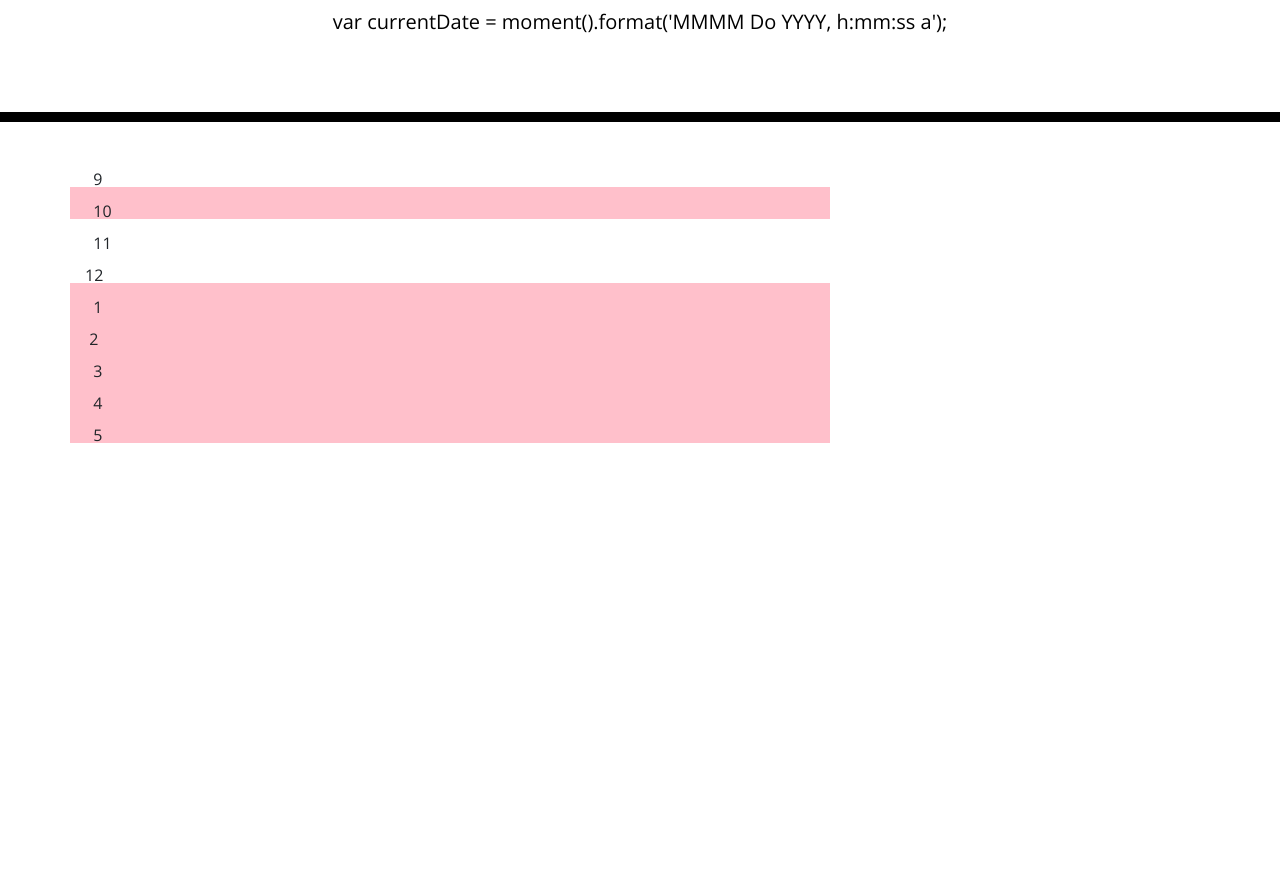
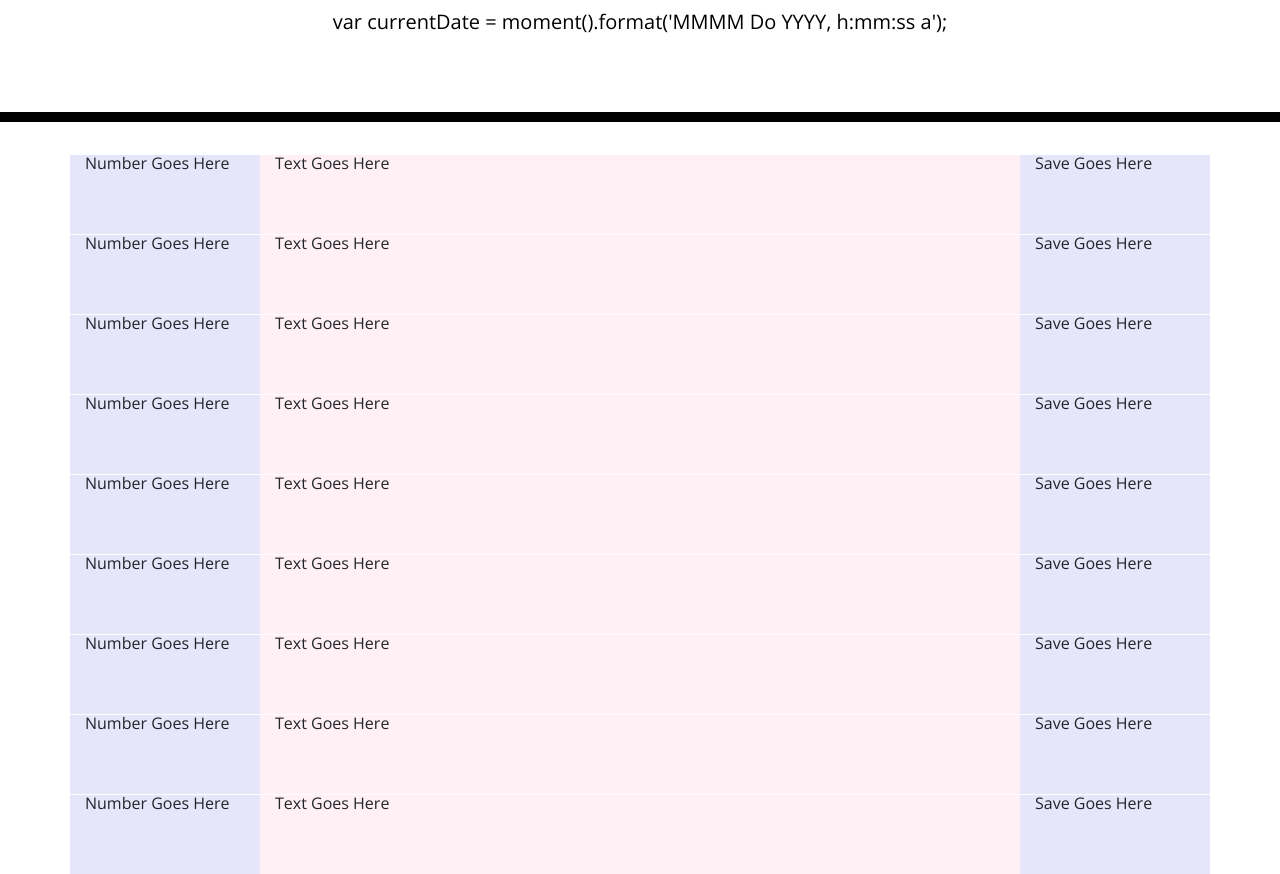
Before and after one commit to rjhprogress/workday_scheduler, a plain HTML site: page index.html in a window 1280 px wide. Shown: the part 182-1056 px from the top of the page. Before the commit the page ends 800 px from the top, so only its background shows below. Drawn offline with nearby package versions, Linux system fonts and the light colour scheme.

Commit message:
building timeblocks

```diff
--- a/index.html
+++ b/index.html
@@ -22,6 +22,7 @@
     <link rel="stylesheet" href="style.css" />
     <title>Work Day Scheduler</title>
   </head>
+<!-- End of Head Section -->
 
 
 
@@ -43,45 +44,62 @@
 
 
     <div class="container">
-      <div class ="row">
       <!-- Timeblocks go here -->
-      <div class="col-md-8" style=" ">
-  9
+      <div class="row">
+     <div class="col-sm-2" style="background-color:lavender;">Number Goes Here</div>
+     <div class="col-sm-8" style="background-color:lavenderblush;">Text Goes Here </div>
+     <div class="col-sm-2" style="background-color:lavender;">Save Goes Here</div>
    </div>
 
-  <div class="col-md-8" style="background-color:pink;">
-  10
+   <div class="row">
+      <div class="col-sm-2" style="background-color:lavender;">Number Goes Here</div>
+      <div class="col-sm-8" style="background-color:lavenderblush;">Text Goes Here </div>
+      <div class="col-sm-2" style="background-color:lavender;">Save Goes Here</div>
     </div>
 
-  <div class="col-md-8" style="">
-  11
+    <div class="row">
+       <div class="col-sm-2" style="background-color:lavender;">Number Goes Here</div>
+       <div class="col-sm-8" style="background-color:lavenderblush;">Text Goes Here </div>
+       <div class="col-sm-2" style="background-color:lavender;">Save Goes Here</div>
      </div>
 
-  <div class="col-md-8" style="">
-12
+     <div class="row">
+        <div class="col-sm-2" style="background-color:lavender;">Number Goes Here</div>
+        <div class="col-sm-8" style="background-color:lavenderblush;">Text Goes Here </div>
+        <div class="col-sm-2" style="background-color:lavender;">Save Goes Here</div>
       </div>
 
-  <div class="col-md-8" style="background-color: pink;">
-  1
+      <div class="row">
+         <div class="col-sm-2" style="background-color:lavender;">Number Goes Here</div>
+         <div class="col-sm-8" style="background-color:lavenderblush;">Text Goes Here </div>
+         <div class="col-sm-2" style="background-color:lavender;">Save Goes Here</div>
        </div>
 
-  <div class="col-md-8" style="background-color: pink;">
- 2
+       <div class="row">
+          <div class="col-sm-2" style="background-color:lavender;">Number Goes Here</div>
+          <div class="col-sm-8" style="background-color:lavenderblush;">Text Goes Here </div>
+          <div class="col-sm-2" style="background-color:lavender;">Save Goes Here</div>
         </div>
 
-  <div class="col-md-8" style="background-color: pink;">
-  3
+        <div class="row">
+           <div class="col-sm-2" style="background-color:lavender;">Number Goes Here</div>
+           <div class="col-sm-8" style="background-color:lavenderblush;">Text Goes Here </div>
+           <div class="col-sm-2" style="background-color:lavender;">Save Goes Here</div>
          </div>
 
-  <div class="col-md-8" style="background-color: pink;">
-  4
+         <div class="row">
+            <div class="col-sm-2" style="background-color:lavender;">Number Goes Here</div>
+            <div class="col-sm-8" style="background-color:lavenderblush;">Text Goes Here </div>
+            <div class="col-sm-2" style="background-color:lavender;">Save Goes Here</div>
           </div>
 
-   <div class="col-md-8" style="background-color: pink;">
-  5
+          <div class="row">
+             <div class="col-sm-2" style="background-color:lavender;">Number Goes Here</div>
+             <div class="col-sm-8" style="background-color:lavenderblush;">Text Goes Here </div>
+             <div class="col-sm-2" style="background-color:lavender;">Save Goes Here</div>
            </div>
 
-</div> <!--div for row -->
+
     <!--End of Timeblocks -->
     </div>
     <!--End of Timeblock -->
```
Lines whose indentation alone changed are shown as unchanged.
